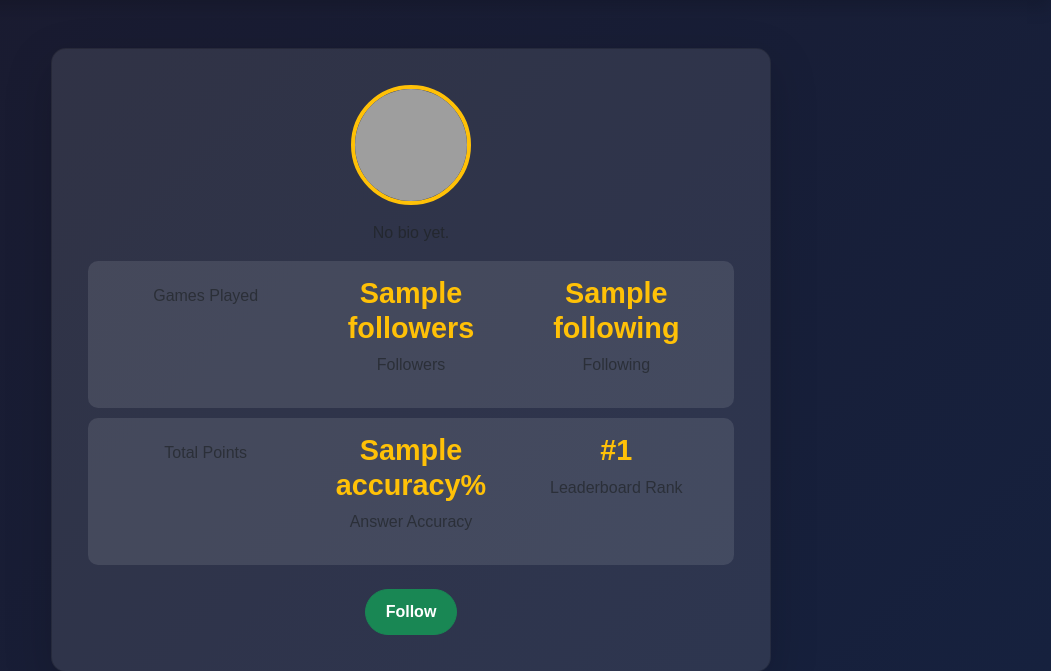
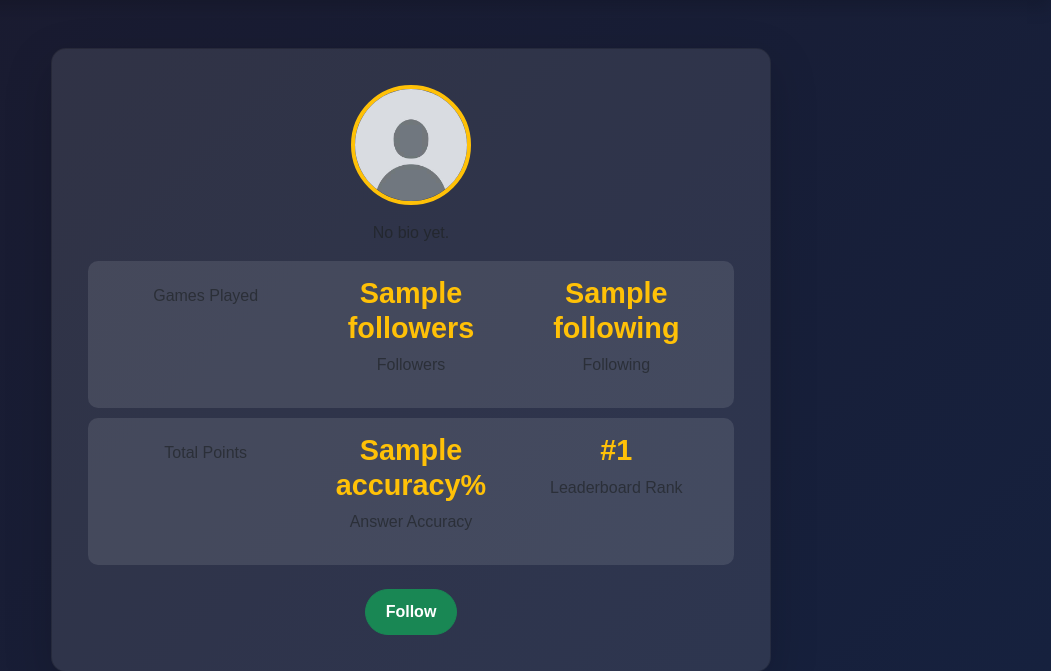
Before and after one commit to JaydenKlomp/MelodIQ, a CodeIgniter 4 app: the page made by app/Views/profile.php in a window 1280 px wide. Shown: the part 67-738 px from the top of the page, without its empty margins (229-1280 px from the left). Run offline with PHP 8.4 and a stand-in for CodeIgniter, Linux system fonts and the light colour scheme; the template is opened without the code that fills it: most values are stand-ins (such as "Sample title", 1, 10 or a date in 2020); data that the repository does not hold is empty; some libraries are stand-ins or nearby versions; grey boxes are pictures that could not be loaded.

Commit message:
Guest avatar issue

```diff
--- a/app/Views/home.php
+++ b/app/Views/home.php
@@ -77,7 +77,7 @@
                         <td class="rank-col">#<?= $index + 1 ?></td>
                         <td>
                             <a href="<?= base_url('profile/' . $player['username']) ?>" class="player-link">
-                                <img src="<?= base_url($player['avatar'] ?: 'uploads/avatars/default.png') ?>" class="avatar-img">
+                                <img src="<?= base_url($player['avatar'] ?: 'uploads/avatars/default.jpg') ?>" class="avatar-img">
                                 <?= esc($player['username']) ?>
                             </a>
                         </td>
--- a/app/Views/layout/layout.php
+++ b/app/Views/layout/layout.php
@@ -40,7 +40,7 @@
                 <li class="nav-item dropdown">
                     <?php if(session()->get('isLoggedIn')): ?>
                         <a class="nav-link dropdown-toggle" href="#" id="userDropdown" role="button" data-bs-toggle="dropdown">
-                            <img src="<?= base_url(session()->get('avatar') ?: 'uploads/avatars/default.png') ?>" class="rounded-circle border" width="35" height="35">
+                            <img src="<?= base_url(session()->get('avatar') ?: 'uploads/avatars/default.jpg') ?>" class="rounded-circle border" width="35" height="35">
                         </a>
                         <ul class="dropdown-menu dropdown-menu-end" aria-labelledby="userDropdown">
                             <li><a class="dropdown-item" href="<?= base_url('profile') ?>">Profile</a></li>
--- a/app/Views/profile.php
+++ b/app/Views/profile.php
@@ -12,7 +12,7 @@
             <div class="card profile-card shadow-lg">
                 <div class="card-body text-center">
                     <div class="profile-header">
-                        <img src="<?= base_url($user['avatar'] ?: 'assets/img/default-avatar.png') ?>" class="profile-avatar">
+                        <img src="<?= base_url($user['avatar'] ?: 'uploads/avatars/default.jpg') ?>" class="profile-avatar">
                         <h2 class="mt-3"><?= esc($user['username']) ?></h2>
                         <p class="profile-bio"><?= esc($user['bio'] ?: 'No bio yet.') ?></p>
                     </div>
```
Also changed, not shown: public/uploads/avatars/default.jpg (added), public/uploads/img/banner.jpg (added).
